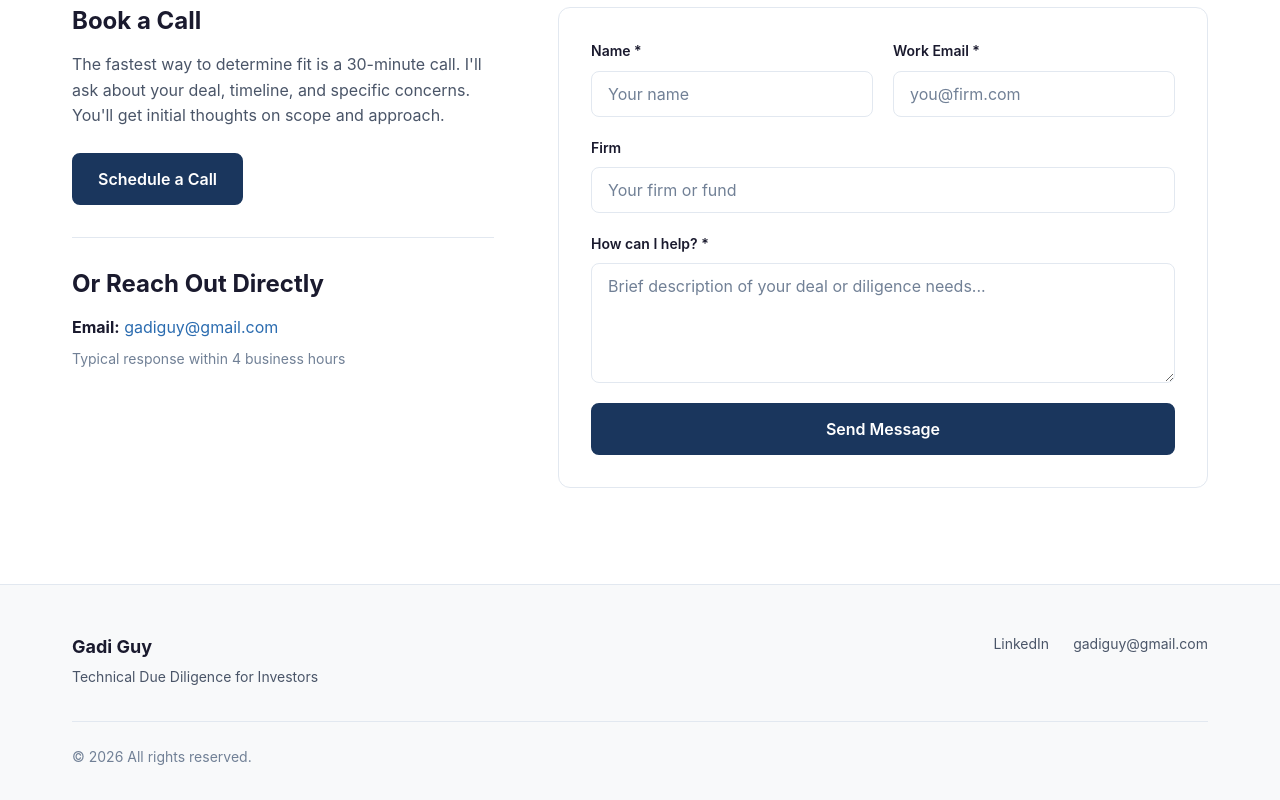
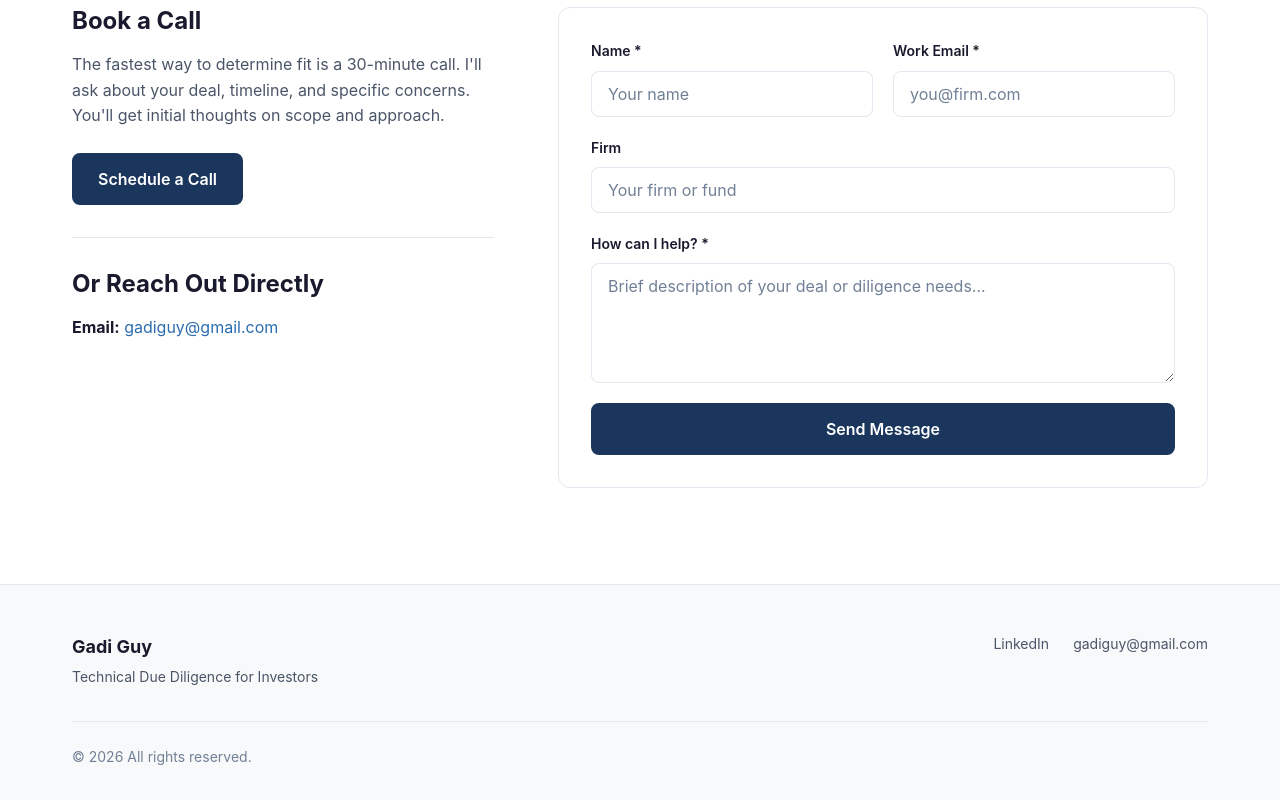
Before and after one commit to gadiguy/dd-site, a website: page public/index.html in a window 1280 px wide. Shown: the part 7340-8140 px from the top of the page. Drawn offline with Linux system fonts and the light colour scheme.

Commit message:
minor fix

```diff
--- a/public/index.html
+++ b/public/index.html
@@ -566,7 +566,6 @@
                         <div class="contact-details">
                             <h3>Or Reach Out Directly</h3>
                             <p><strong>Email:</strong> <a href="mailto:gadiguy@gmail.com">gadiguy@gmail.com</a></p>
-                            <p class="response-time">Typical response within 4 business hours</p>
                         </div>
                     </div>
                     <div class="contact-form-wrapper">
```
